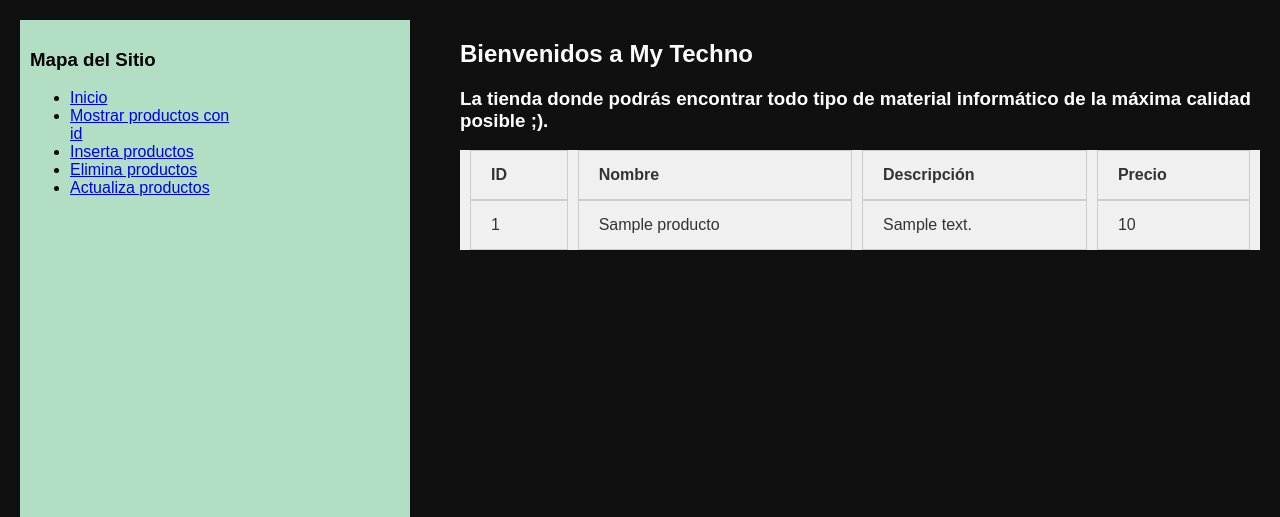
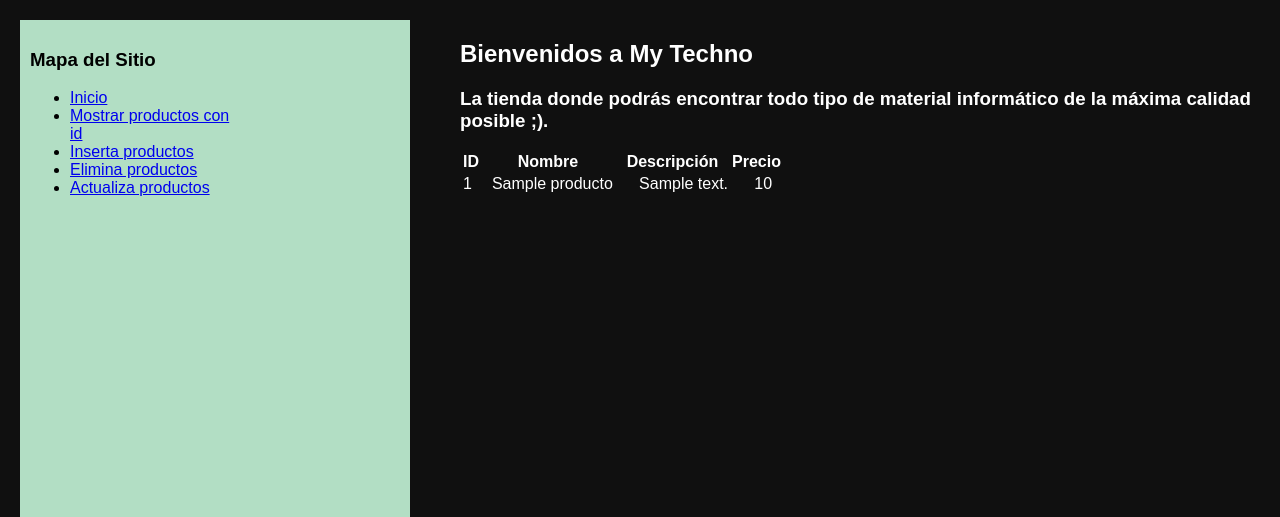
Before and after one commit to LauraVaqueroLopez/tiendaonline, a PHP site: page /Vista/menuhtml.php in a window 1280 px wide. Shown: the part 146-663 px from the top of the page. Run offline with PHP 8.4, Linux system fonts and the light colour scheme; the visitor is signed in with stand-in values (Sample User, id 1); tables that the repository leaves empty or names only in its code hold one stand-in row (values such as "Sample post").

Commit message:
Añado espacios entre columna con &nbsp; (no me sale de otra forma)

```diff
--- a/Vista/css.css
+++ b/Vista/css.css
@@ -78,18 +78,3 @@ footer {
 .site-map {
   margin-top: 10px;
 }
-
-.table th, .table td {
-  border: 1px solid #ccc;
-  padding: 15px 20px; /* Ajuste de espacio interno para mayor separación */
-  text-align: left;
-  color: #333;
-}
-
-/* Si deseas añadir un espacio adicional entre las columnas en general */
-.table {
-  width: 100%;
-  border-collapse: separate; /* Asegura que border-spacing funcione */
-  border-spacing: 10px 0; /* Espacio entre columnas (horizontal) y filas (vertical) */
-  background-color: #f0f0f0;
-}
--- a/Vista/menuhtml.php
+++ b/Vista/menuhtml.php
@@ -60,9 +60,9 @@ $productos = $controlProducto->listarProductos();
             <?php foreach ($productos as $producto) : ?>
                 <tr>
                     <td><?php echo $producto->getId(); ?></td>
-                    <td><?php echo $producto->getNombre(); ?></td>
-                    <td><?php echo $producto->getDescripcion(); ?></td>
-                    <td><?php echo $producto->getPrecio(); ?></td>
+                    <td>&nbsp;&nbsp;<?php echo $producto->getNombre(); ?></td>
+                    <td>&nbsp;&nbsp;&nbsp;&nbsp;&nbsp;<?php echo $producto->getDescripcion(); ?></td>
+                    <td>&nbsp;&nbsp;&nbsp;&nbsp;&nbsp;<?php echo $producto->getPrecio(); ?></td>
                 </tr>
             <?php endforeach; ?>
             </tbody>
```
